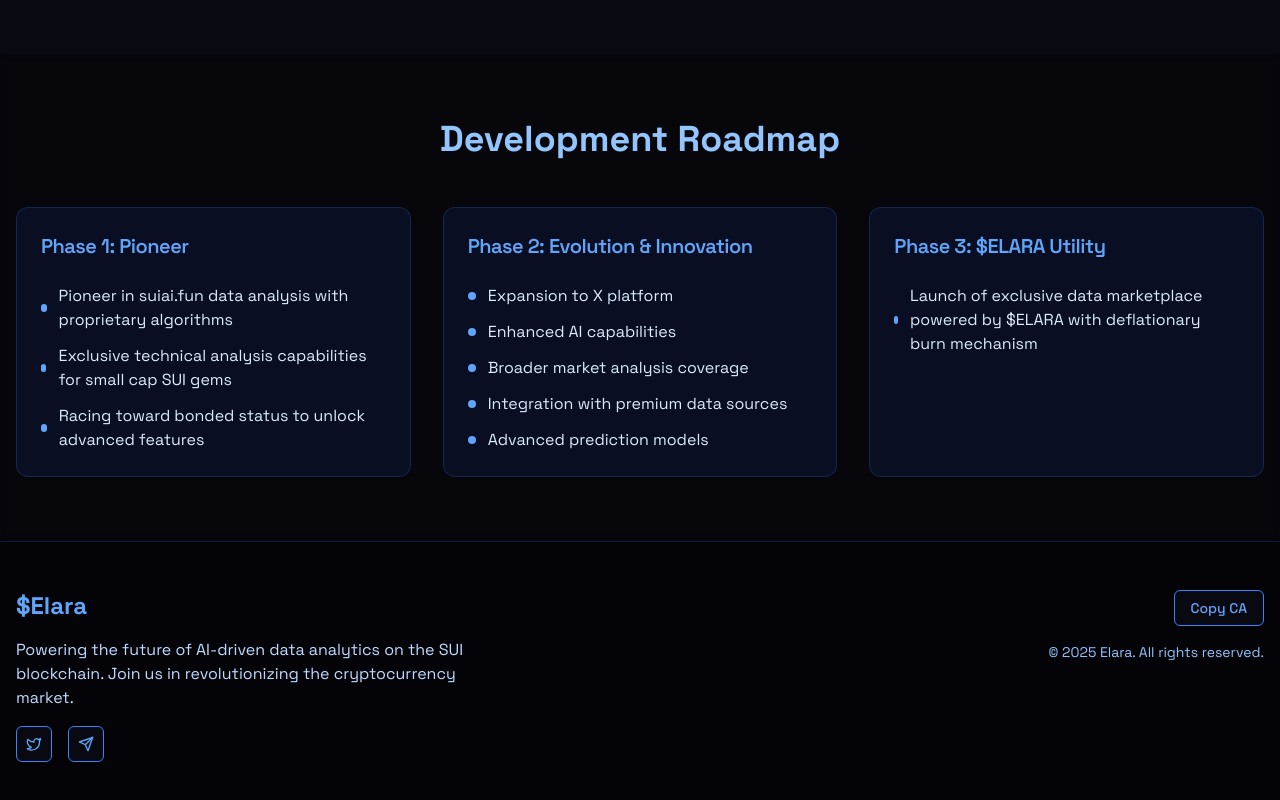
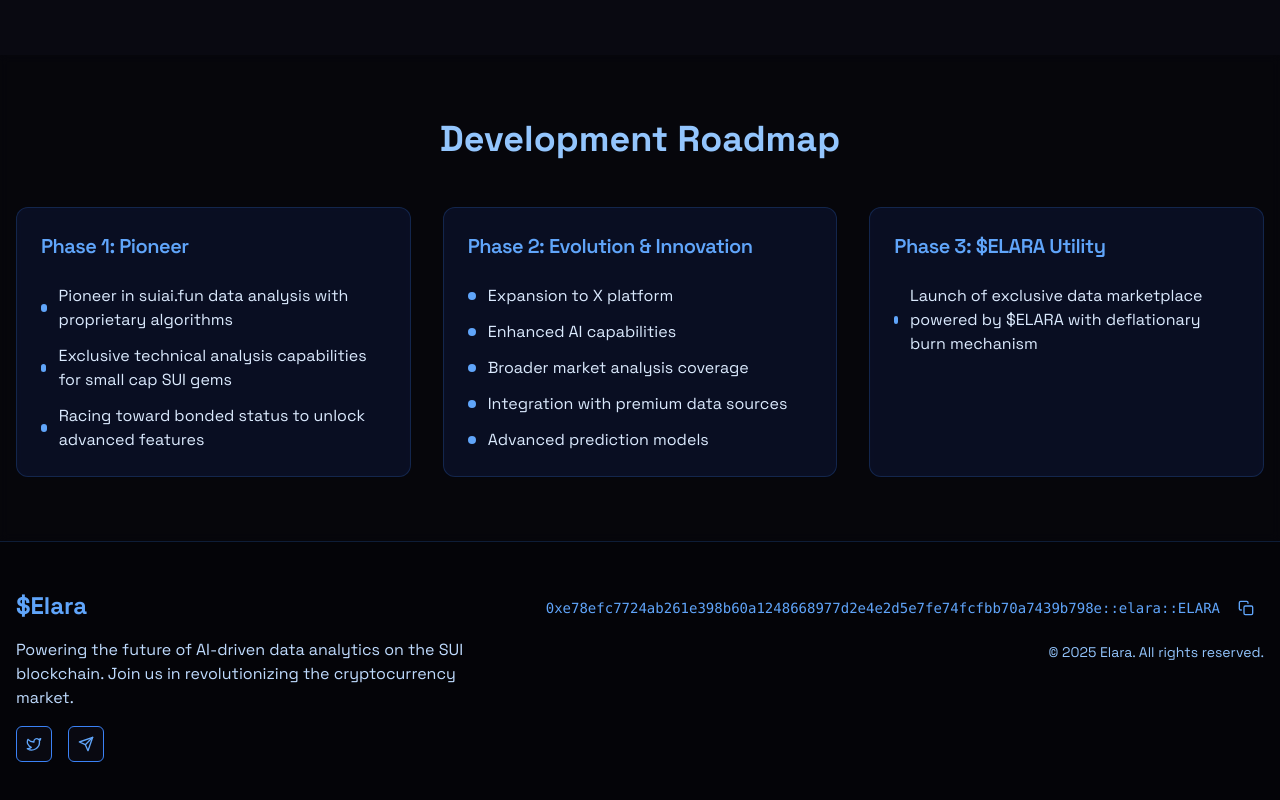
Before and after one commit to brownjer3/elara-dot-news, a Next.js app: page / in a window 1280 px wide. Shown: the part 1029-1829 px from the top of the page. Built offline with nearby package versions, Linux system fonts and the light colour scheme.

Commit message:
Update footer.tsx copy address button

```diff
--- a/components/footer.tsx
+++ b/components/footer.tsx
@@ -30,15 +30,23 @@ export function Footer() {
             </div>
           </div>
           <div className="flex flex-col md:items-end">
-            <div className="mb-4">
+            <div className="mb-4 flex items-center gap-2">
+              <span className="text-blue-400 font-mono text-sm">
+                0xe78efc7724ab261e398b60a1248668977d2e4e2d5e7fe74fcfbb70a7439b798e::elara::ELARA
+              </span>
               <Button
-                variant="outline"
-                className="border-blue-500 text-blue-400 hover:bg-blue-900/50"
+                variant="ghost"
+                size="icon"
+                className="text-blue-400 hover:bg-blue-900/50"
                 onClick={() => {
                   navigator.clipboard.writeText("0xe78efc7724ab261e398b60a1248668977d2e4e2d5e7fe74fcfbb70a7439b798e::elara::ELARA")
                 }}
               >
-                Copy CA
+                <svg xmlns="http://www.w3.org/2000/svg" width="16" height="16" viewBox="0 0 24 24" fill="none" stroke="currentColor" strokeWidth="2" strokeLinecap="round" strokeLinejoin="round">
+                  <rect x="9" y="9" width="13" height="13" rx="2" ry="2"></rect>
+                  <path d="M5 15H4a2 2 0 0 1-2-2V4a2 2 0 0 1 2-2h9a2 2 0 0 1 2 2v1"></path>
+                </svg>
+                <span className="sr-only">Copy contract address</span>
               </Button>
             </div>
             <p className="text-blue-300 text-sm">
```
